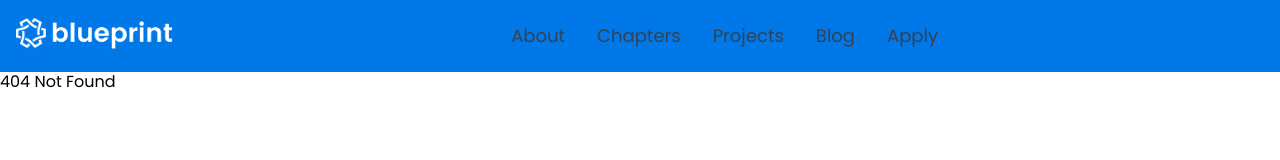
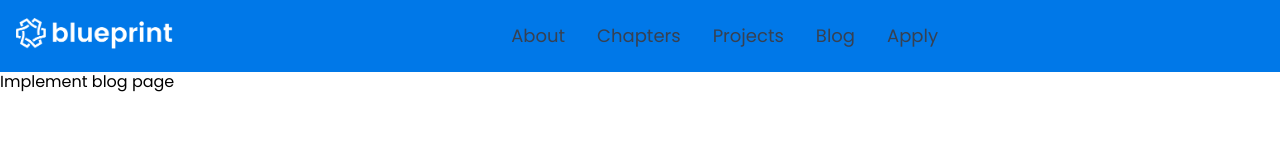
Before and after one commit to OwenTruong/blueprint_website, a React (Create React App) app: page /contact in a window 1280 px wide. Before the commit this address had no page. Shown: the top 160 px of the page. Built offline with nearby package versions, Linux system fonts and the light colour scheme.

Commit message:
updated routes

```diff
--- a/src/App.jsx
+++ b/src/App.jsx
@@ -6,8 +6,7 @@
 import About from "./components/About";
 import Apply from "./components/Apply";
 import Projects from "./components/Projects";
-import Blog from "./components/Blog";
-import Chapters from "./components/Chapters";
+import Contact from "./components/Contact";
 import Home from "./components/Home/Home";
 
 function App() {
@@ -21,8 +20,7 @@
         <Route path="/about" element={<About />} />
         <Route path="/projects" element={<Projects />} />
         <Route path="/apply" element={<Apply />} />
-        <Route path="/blog" element={<Blog />} />
-        <Route path="/chapters" element={<Chapters />} />
+        <Route path="/contact" element={<Contact />} />
         <Route path="*" element={<ErrorPage />} />
       </Routes>
     </div>
--- a/src/components/Blog.jsx
+++ /dev/null
@@ -1,5 +0,0 @@
-function Blog() {
-  return <h1>Implement blog page</h1>;
-}
-
-export default Blog;
--- a/src/components/Chapters.jsx
+++ /dev/null
@@ -1,5 +0,0 @@
-function Chapters() {
-  return <h1>Implement chapters change</h1>;
-}
-
-export default Chapters;
--- /dev/null
+++ b/src/components/Contact.jsx
@@ -0,0 +1,5 @@
+function Contact() {
+  return <h1>Implement blog page</h1>;
+}
+
+export default Contact;
--- a/src/components/Footer.jsx
+++ b/src/components/Footer.jsx
@@ -68,10 +68,7 @@
       <hr className="my-6 border-gray-200 sm:mx-auto " />
       <div className="sm:flex sm:items-center sm:justify-between">
         <span className="text-sm text-gray-500 sm:text-center ">
-          © 2023{" "}
-          <a href="https://flowbite.com/" className="hover:underline">
-            Stevens Blueprint
-          </a>
+          © 2023 Stevens Blueprint
         </span>
         <div className="flex mt-4 space-x-6 sm:justify-center sm:mt-0">
           <a href="/" className="text-gray-500 hover:text-gray-900 ">
```
